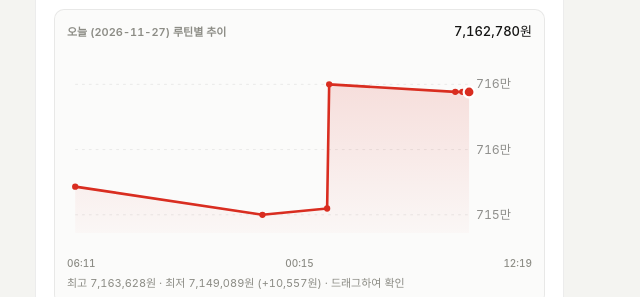
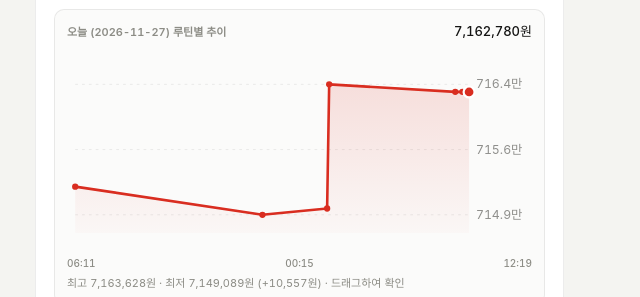
Before and after one commit to herzwolke7-lgtm/Money, a plain HTML site: page index.html in a window 1280 px wide. Shown: the part 655-952 px from the top of the page, 139-779 px from the left. Drawn offline with Linux system fonts and the light colour scheme; a web font is replaced by a local one.

Commit message:
Format Y-axis ticks with 1 decimal and clean negative USD sign

```diff
--- a/index.html
+++ b/index.html
@@ -1963,9 +1963,9 @@
     }
 
     function fmtYTick(v) {
-      if (currentAcct === "okx") return `$${v.toFixed(1)}`;
+      if (currentAcct === "okx") return (v < 0 ? "-$" : "$") + Math.abs(v).toFixed(1);
       const abs = Math.abs(v);
-      if (abs >= 1000000) return `${(v / 10000).toFixed(0)}만`;
+      if (abs >= 1000000) return `${(v / 10000).toFixed(1)}만`;
       if (abs >= 10000) return `${(v / 10000).toFixed(1)}만`;
       return `${Math.round(v).toLocaleString()}`;
     }
```
